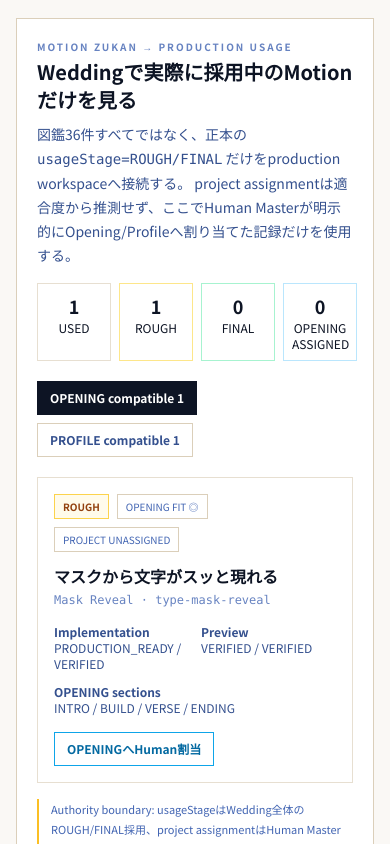
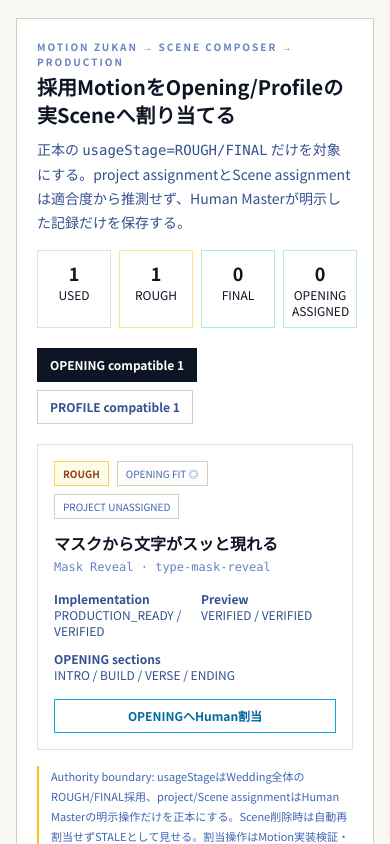
Before and after one commit to m-shogo/wedding-project, a React (Vite) app in the folder movie-dashboard/: page /movie-coach/motion-workspace-handoff in a window 390 px wide. Shown: the part 7560-8404 px from the top of the page. Built offline with nearby package versions, Linux system fonts and the light colour scheme.

Commit message:
feat(movie): assign production motions to Scene Composer scenes

```diff
--- a/movie-dashboard/src/components/WeddingProductionMotionUsagePanel.tsx
+++ b/movie-dashboard/src/components/WeddingProductionMotionUsagePanel.tsx
@@ -1,4 +1,4 @@
-import { useMemo, useState } from "react";
+import { useEffect, useMemo, useState } from "react";
 import {
   getWeddingProductionMotionUsage,
   type WeddingMovieProject,
@@ -6,11 +6,18 @@ import {
 } from "../data/weddingProductionMotionUsage";
 import {
   assignedProjectsForPattern,
+  assignmentForPatternProject,
   loadWeddingProjectMotionAssignments,
   saveWeddingProjectMotionAssignments,
   setWeddingProjectMotionAssignment,
+  setWeddingProjectMotionSceneAssignment,
 } from "../data/weddingProjectMotionAssignments";
-import type { SceneProjectId } from "../data/visualSceneComposer";
+import {
+  loadMotionZukanComposerState,
+  MOTION_ZUKAN_COMPOSER_CHANGED_EVENT,
+  type MotionZukanComposerState,
+  type SceneProjectId,
+} from "../data/visualSceneComposer";
 
 function stageClass(stage: WeddingProductionMotionUsageRecord["usageStage"]) {
   return stage === "FINAL"
@@ -30,13 +37,33 @@ function sceneProjectId(project: WeddingMovieProject): SceneProjectId {
   return project === "OPENING" ? "opening" : "profile";
 }
 
+function sceneLabel(scene: MotionZukanComposerState["scenes"][number], index: number) {
+  const text = scene.editableIntent.fields.text.defaultValue.trim();
+  return `${index + 1}. ${text || scene.recipeProvenance.label}`;
+}
+
 export function WeddingProductionMotionUsagePanel() {
   const summary = useMemo(() => getWeddingProductionMotionUsage(), []);
   const [project, setProject] = useState<WeddingMovieProject>("OPENING");
   const [assignments, setAssignments] = useState(() => loadWeddingProjectMotionAssignments());
+  const [composer, setComposer] = useState<MotionZukanComposerState>(() => loadMotionZukanComposerState());
   const visible = project === "OPENING" ? summary.openingCompatible : summary.profileCompatible;
   const currentProjectId = sceneProjectId(project);
   const assignedCount = assignments.assignments.filter((item) => item.projectId === currentProjectId).length;
+
+  useEffect(() => {
+    function onComposerChanged(event: Event) {
+      const next = (event as CustomEvent<MotionZukanComposerState>).detail;
+      if (next?.schemaVersion === "motion-zukan-composer-state/v1") setComposer(next);
+    }
+    window.addEventListener(MOTION_ZUKAN_COMPOSER_CHANGED_EVENT, onComposerChanged);
+    return () => window.removeEventListener(MOTION_ZUKAN_COMPOSER_CHANGED_EVENT, onComposerChanged);
+  }, []);
+
+  const projectSceneIds = composer.timelines.find((item) => item.projectId === currentProjectId)?.sceneIds ?? [];
+  const projectScenes = projectSceneIds
+    .map((sceneId) => composer.scenes.find((scene) => scene.sceneId === sceneId && scene.projectId === currentProjectId))
+    .filter((scene): scene is MotionZukanComposerState["scenes"][number] => Boolean(scene));
 
   function toggleAssignment(patternId: string) {
     const projects = assignedProjectsForPattern(assignments, patternId);
@@ -45,15 +72,20 @@ export function WeddingProductionMotionUsagePanel() {
     setAssignments(next);
   }
 
+  function assignScene(patternId: string, sceneId: string | null) {
+    const next = setWeddingProjectMotionSceneAssignment(assignments, patternId, currentProjectId, sceneId);
+    saveWeddingProjectMotionAssignments(next);
+    setAssignments(next);
+  }
+
   return (
     <section className="mb-8 border border-sand-300 bg-white p-5 dark:border-navy-600 dark:bg-navy-800" aria-label="Wedding productionで実使用中のMotion">
       <div className="flex flex-col gap-4 md:flex-row md:items-start md:justify-between">
         <div>
-          <p className="text-[10px] font-semibold tracking-[0.2em] text-navy-400">MOTION ZUKAN → PRODUCTION USAGE</p>
-          <h2 className="mt-1 text-xl font-bold text-navy-900 dark:text-sand-100">Weddingで実際に採用中のMotionだけを見る</h2>
+          <p className="text-[10px] font-semibold tracking-[0.2em] text-navy-400">MOTION ZUKAN → SCENE COMPOSER → PRODUCTION</p>
+          <h2 className="mt-1 text-xl font-bold text-navy-900 dark:text-sand-100">採用MotionをOpening/Profileの実Sceneへ割り当てる</h2>
           <p className="mt-2 max-w-3xl text-sm leading-6 text-navy-600 dark:text-navy-300">
-            図鑑36件すべてではなく、正本の <code className="font-mono">usageStage=ROUGH/FINAL</code> だけをproduction workspaceへ接続する。
-            project assignmentは適合度から推測せず、ここでHuman Masterが明示的にOpening/Profileへ割り当てた記録だけを使用する。
+            正本の <code className="font-mono">usageStage=ROUGH/FINAL</code> だけを対象にする。project assignmentとScene assignmentは適合度から推測せず、Human Masterが明示した記録だけを保存する。
           </p>
         </div>
         <div className="grid min-w-[320px] grid-cols-4 gap-2 text-center text-xs">
@@ -86,6 +118,8 @@ export function WeddingProductionMotionUsagePanel() {
         <div className="mt-5 grid gap-3 lg:grid-cols-2">
           {visible.map((record) => {
             const assigned = assignedProjectsForPattern(assignments, record.patternId).includes(currentProjectId);
+            const assignment = assignmentForPatternProject(assignments, record.patternId, currentProjectId);
+            const assignedSceneExists = !assignment?.sceneId || projectScenes.some((scene) => scene.sceneId === assignment.sceneId);
             return (
               <article key={record.patternId} className="border border-sand-200 p-4 dark:border-navy-600">
                 <div className="flex flex-wrap items-center gap-2">
@@ -94,6 +128,11 @@ export function WeddingProductionMotionUsagePanel() {
                   <span className={`border px-2 py-1 text-[10px] ${assigned ? "border-sky-400 bg-sky-50 text-sky-800 dark:border-sky-700 dark:bg-sky-950/30 dark:text-sky-200" : "border-sand-300 text-navy-500 dark:border-navy-600 dark:text-navy-300"}`}>
                     {assigned ? `${project} / HUMAN ASSIGNED` : "PROJECT UNASSIGNED"}
                   </span>
+                  {assignment?.sceneId && (
+                    <span className={`border px-2 py-1 text-[10px] ${assignedSceneExists ? "border-violet-300 text-violet-700 dark:border-violet-800 dark:text-violet-300" : "border-red-300 bg-red-50 text-red-700 dark:border-red-900 dark:bg-red-950/30 dark:text-red-300"}`}>
+                      {assignedSceneExists ? "SCENE ASSIGNED" : "STALE SCENE REF"}
+                    </span>
+                  )}
                 </div>
                 <h3 className="mt-3 font-bold text-navy-900 dark:text-sand-100">{record.japaneseName}</h3>
                 <p className="mt-1 text-xs font-mono text-navy-400">{record.commonName} · {record.patternId}</p>
@@ -102,13 +141,29 @@ export function WeddingProductionMotionUsagePanel() {
                   <div><dt className="font-semibold">Preview</dt><dd>{record.previewStatus}{record.verifiedPreview ? " / VERIFIED" : ""}</dd></div>
                   <div className="col-span-2"><dt className="font-semibold">{project} sections</dt><dd>{projectSections(record, project).length ? projectSections(record, project).join(" / ") : "—"}</dd></div>
                 </dl>
+                <div className="mt-4 flex flex-col gap-3 sm:flex-row sm:items-end">
                   <button
                     type="button"
                     onClick={() => toggleAssignment(record.patternId)}
-                  className={`mt-4 border px-3 py-2 text-xs font-semibold ${assigned ? "border-red-300 text-red-700 dark:border-red-900 dark:text-red-300" : "border-sky-500 text-sky-700 dark:text-sky-300"}`}
+                    className={`border px-3 py-2 text-xs font-semibold ${assigned ? "border-red-300 text-red-700 dark:border-red-900 dark:text-red-300" : "border-sky-500 text-sky-700 dark:text-sky-300"}`}
                   >
                     {assigned ? `${project}割当を解除` : `${project}へHuman割当`}
                   </button>
+                  {assigned && (
+                    <label className="min-w-0 flex-1 text-xs font-semibold text-navy-600 dark:text-navy-300">
+                      Scene Composer Scene
+                      <select
+                        value={assignment?.sceneId ?? ""}
+                        onChange={(event) => assignScene(record.patternId, event.target.value || null)}
+                        className="mt-1 w-full border border-sand-300 bg-white px-2 py-2 text-xs text-navy-900 dark:border-navy-600 dark:bg-navy-900 dark:text-sand-100"
+                      >
+                        <option value="">Scene未割当</option>
+                        {!assignedSceneExists && assignment?.sceneId && <option value={assignment.sceneId}>削除済みScene: {assignment.sceneId}</option>}
+                        {projectScenes.map((scene, index) => <option key={scene.sceneId} value={scene.sceneId}>{sceneLabel(scene, index)}</option>)}
+                      </select>
+                    </label>
+                  )}
+                </div>
               </article>
             );
           })}
@@ -116,7 +171,7 @@ export function WeddingProductionMotionUsagePanel() {
       )}
 
       <p className="mt-4 border-l-2 border-amber-400 pl-3 text-[11px] leading-5 text-navy-500 dark:text-navy-300">
-        Authority boundary: usageStageはWedding全体のROUGH/FINAL採用、project assignmentはHuman Master workspaceの明示操作だけを正本にする。fit metadataだけでは割り当てない。割当操作はMotionの実装検証・Human QA・Remotion Studio GUI Actual・Mac DaVinci GUI Actualを昇格させない。
+        Authority boundary: usageStageはWedding全体のROUGH/FINAL採用、project/Scene assignmentはHuman Masterの明示操作だけを正本にする。Scene削除時は自動再割当せずSTALEとして見せる。割当操作はMotion実装検証・Human QA・Remotion Studio GUI Actual・Mac DaVinci GUI Actualを昇格させない。
       </p>
     </section>
   );
```
Lines whose indentation alone changed are shown as unchanged.
